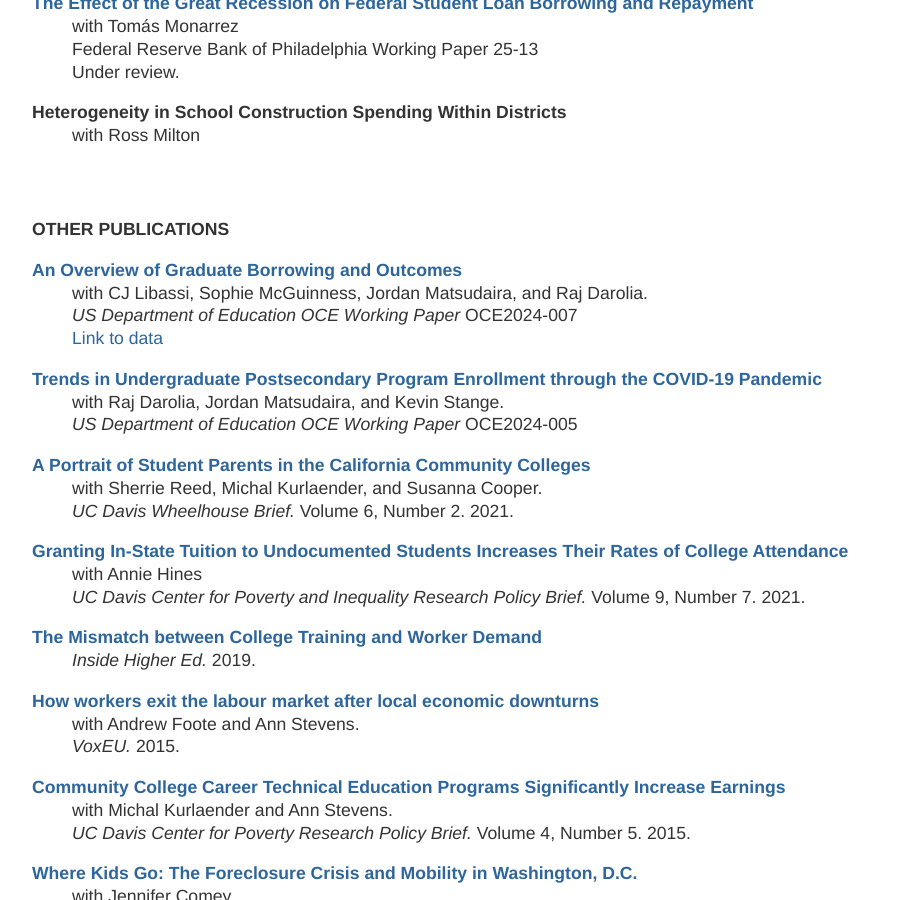
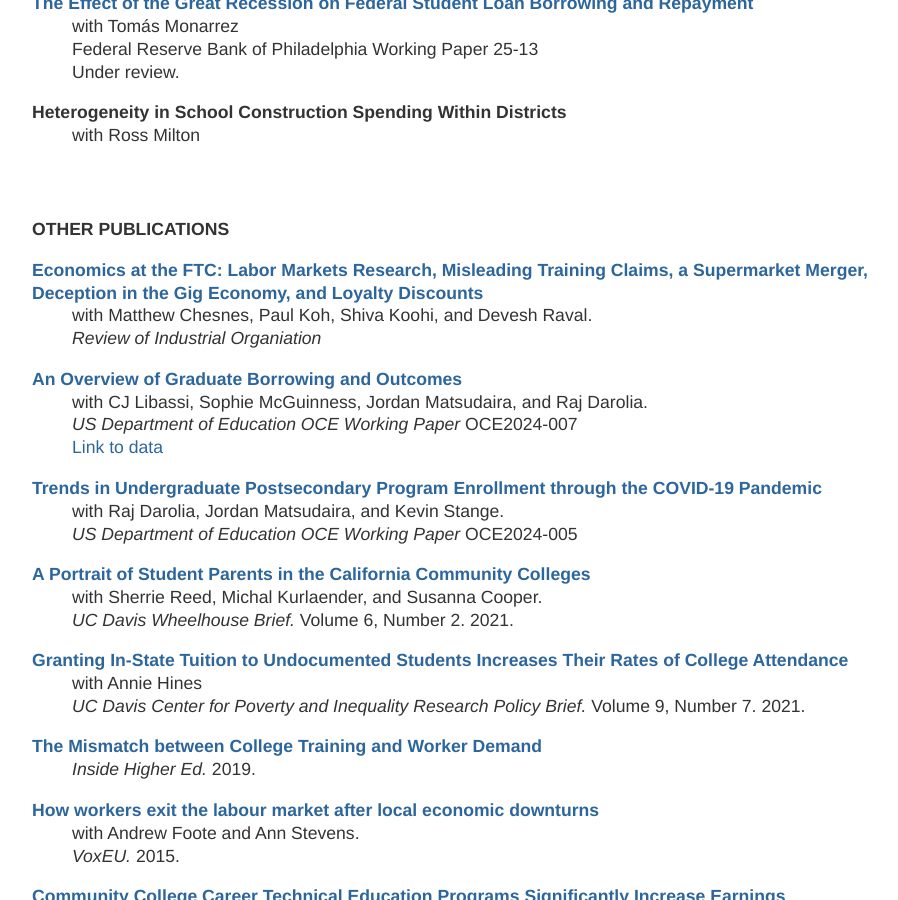
Before and after one commit to mzgrosz/mzgrosz.github.io, a Jekyll site: the page built from index.html, in a window 1280 px wide and 900 px high, scrolled down 2178 px. Shown: the whole window, without its empty margins (160-1058 px from the left). Built offline with Jekyll 4.4.1, drawn with Linux system fonts in a browser that asks for light colours.

Commit message:
Update index.html

```diff
--- a/index.html
+++ b/index.html
@@ -173,6 +173,12 @@ title: Michel Grosz
 <br>
 <p><b>OTHER PUBLICATIONS</b></p>
 <p>
+	<b><a href=”https://link.springer.com/article/10.1007/s11151-025-10038-w”>Economics at the FTC: Labor Markets Research, Misleading Training Claims, a Supermarket Merger, Deception in the Gig Economy, and Loyalty Discounts</a></b> <br>
+	 <span class="indented-line">with Matthew Chesnes, Paul Koh, Shiva Koohi, and Devesh Raval. </span>
+	 <span class="indented-line"><em>Review of Industrial Organiation</em> </span></p></p>
+
+
+<p>
 	<b><a href=” https://sites.ed.gov/ous/files/2025/01/grad_borrowing_report-1.14.pdf”>An Overview of Graduate Borrowing and Outcomes</a></b> <br>
 	 <span class="indented-line">with CJ Libassi, Sophie McGuinness, Jordan Matsudaira, and Raj Darolia. </span>
 	 <span class="indented-line"><em>US Department of Education OCE Working Paper</em> OCE2024-007</span>
```
